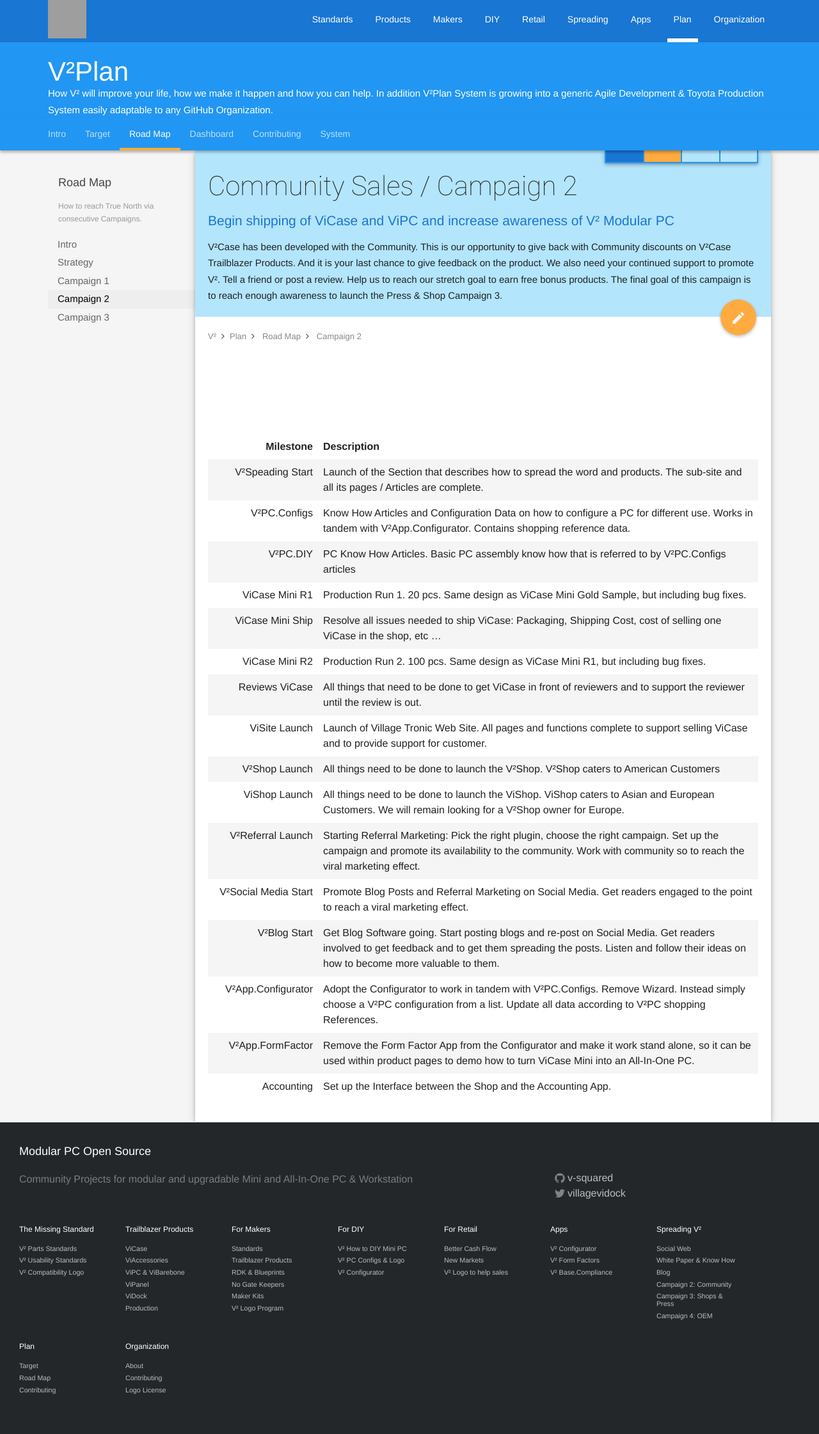
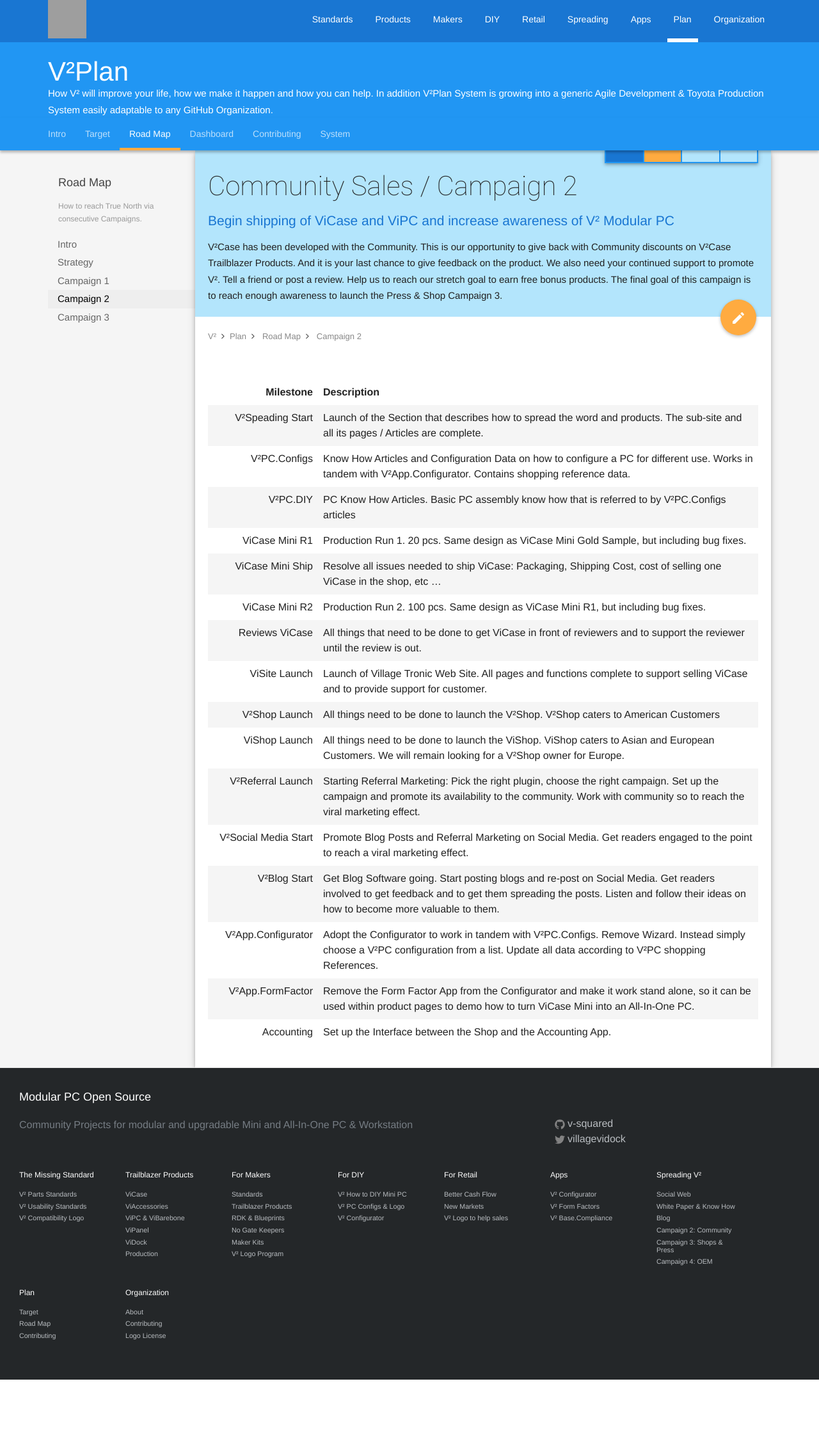
Before and after one commit to V-Squared/v2-Plan, a Jekyll site: the page built from road-map/campaign02.md, in a window 1280 px wide. Shown: the whole page at 64% size. Built offline with Jekyll 4.4.1, drawn with Linux system fonts in a browser that asks for light colours; after the commit the page ends 2156 px from its top, so only the background shows below that; grey boxes are pictures that could not be loaded.

Commit message:
Update campaign02.md

```diff
--- a/road-map/campaign02.md
+++ b/road-map/campaign02.md
@@ -9,7 +9,7 @@ readiness:
    - is-active
 ---
 
-# &nbsp;
+&nbsp;
 
 {:.uk-table.uk-table-hover.uk-table-striped.table-detail}
 
```
